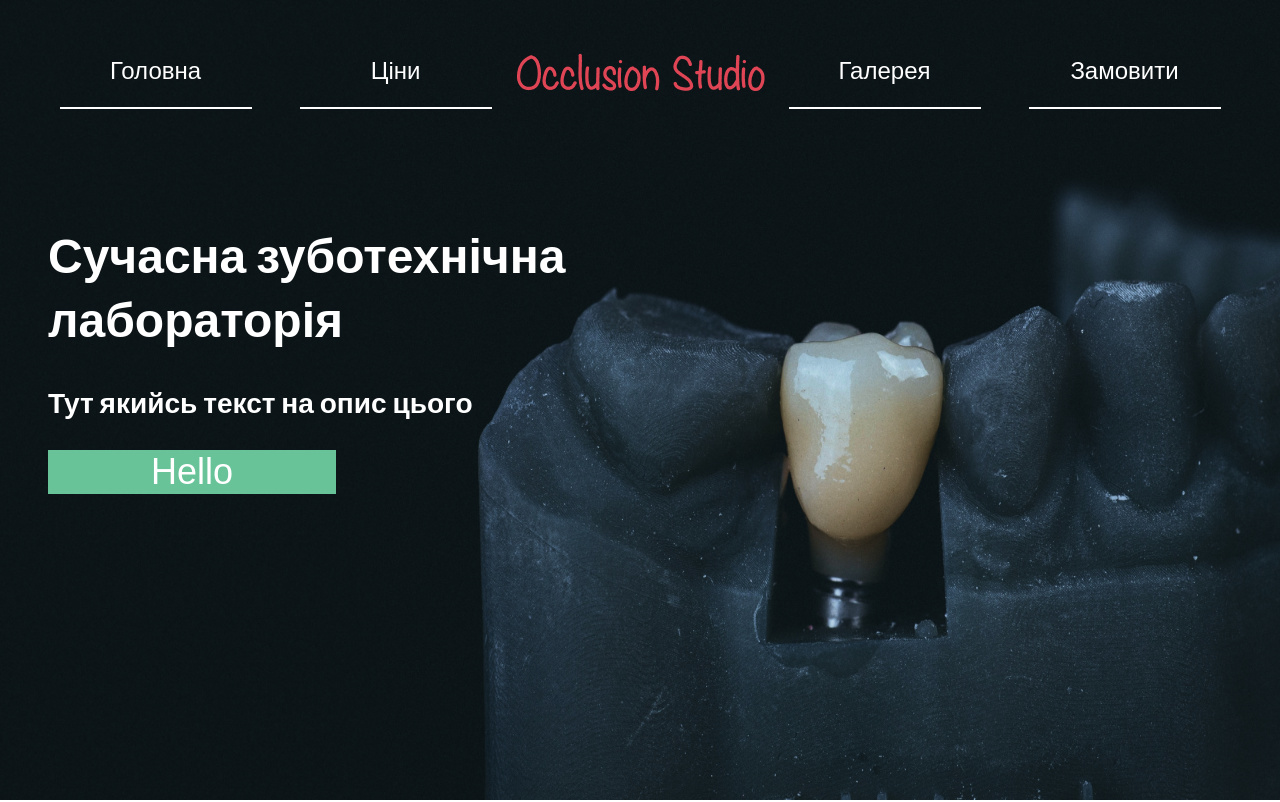
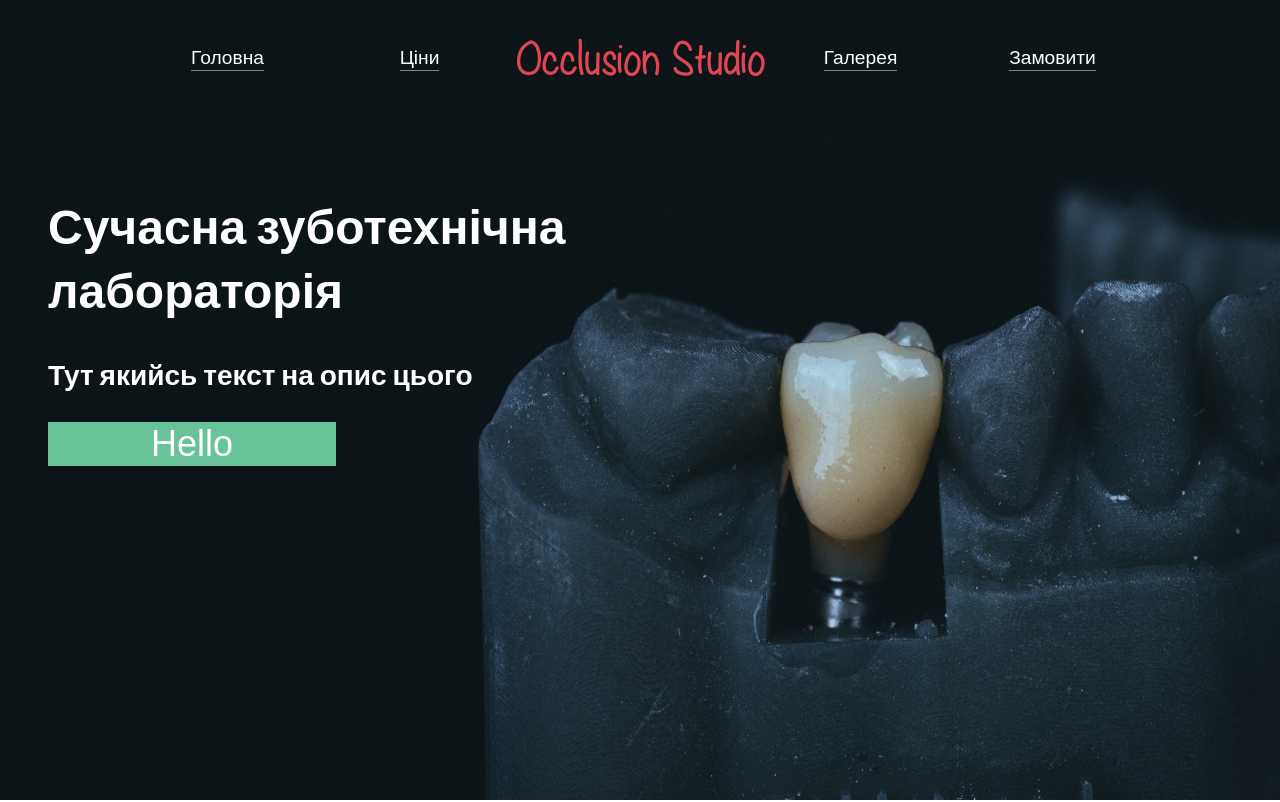
Before and after one commit to GTFTT/occlusion-studio, a React (Create React App) app: page / in a window 1280 px wide. Shown: the top 802 px of the page. Built offline with nearby package versions, Linux system fonts and the light colour scheme.

Commit message:
Minor UI improvements

```diff
--- a/src/components/Menu/components/MenuButton/styles.module.css
+++ b/src/components/Menu/components/MenuButton/styles.module.css
@@ -1,9 +1,12 @@
 .buttonContainer {
-    line-height: 3em;
-    border-bottom: 0.1em solid white;
+    line-height: 2em;
+    /* border-bottom: 0.1em solid gray; */
     min-width: 8em;
     display: inline-block;
     margin: 0 1em;
+}
+.buttonContainer a {
+    border-bottom: 0.1em solid gray;
 }
 
 .button {
@@ -12,6 +15,5 @@
 
 .button:hover {
     color: darkred;
-    font-size: 1.2em;
     cursor: pointer;
 }
--- a/src/components/Menu/styles.module.css
+++ b/src/components/Menu/styles.module.css
@@ -4,4 +4,5 @@
     display: flex;
     align-items: center;
     justify-content: center;
+    font-size: 0.8em;
 }
```
